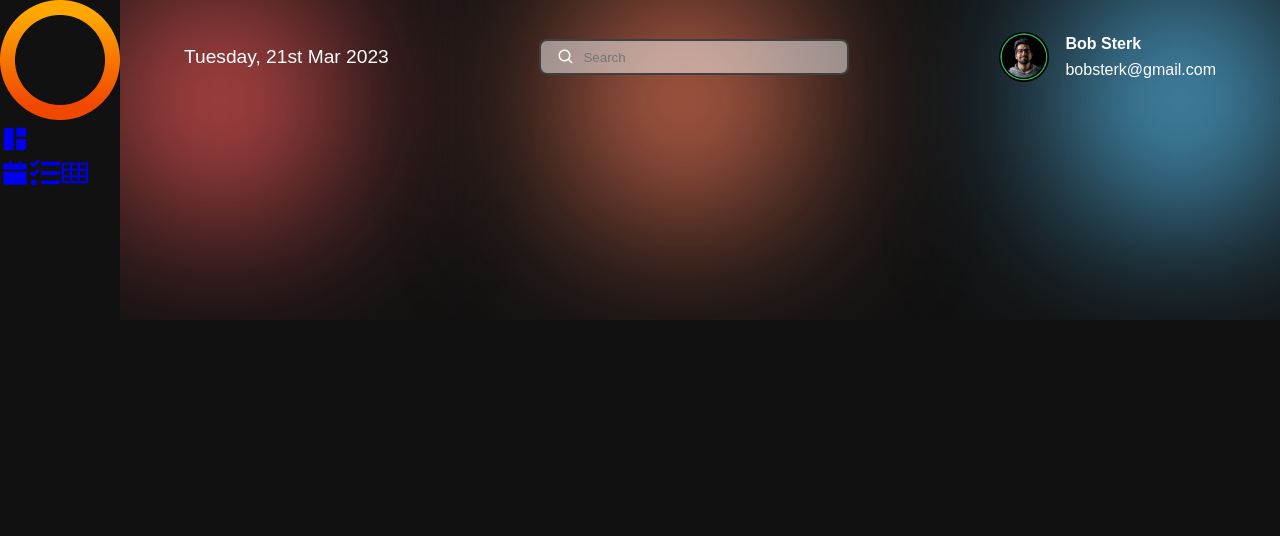
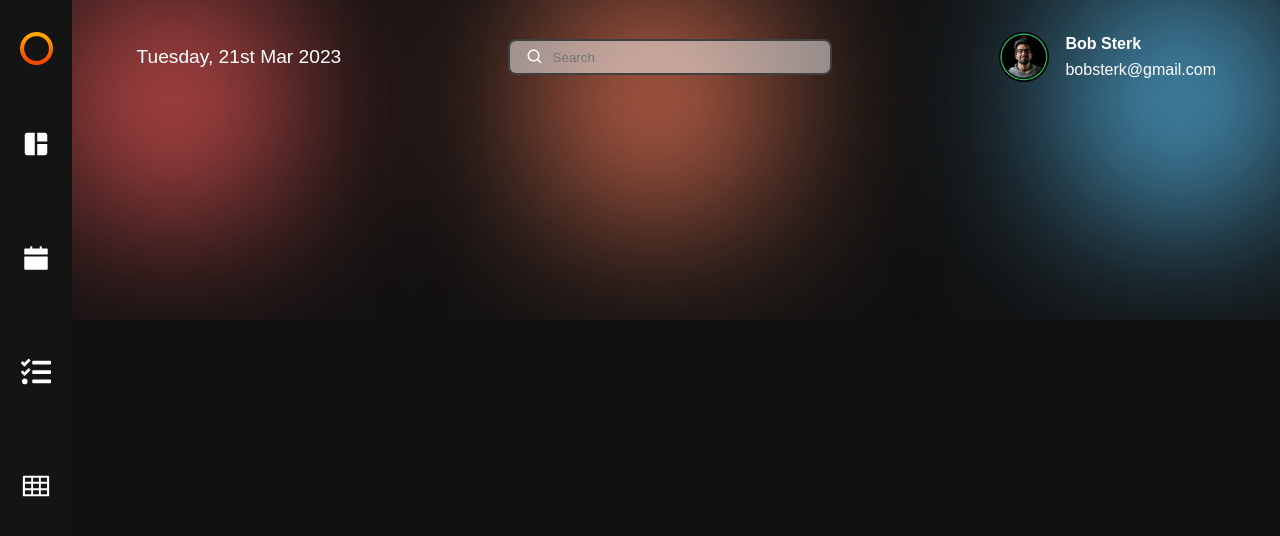
Before and after one commit to JarekCh/admin_dashboard, a React (Vite) app: page /dashboard in a window 1280 px wide. Shown: the top 536 px of the page. Built offline with nearby package versions, Linux system fonts and the light colour scheme.

Commit message:
edir Sidebar css

```diff
--- a/src/components/Sidebar/Sidebar.jsx
+++ b/src/components/Sidebar/Sidebar.jsx
@@ -12,7 +12,6 @@ export const Sidebar = () => {
         <NavLink to='dashboard' className={css.item} title={'Dashboard'}>
           <MdSpaceDashboard size={30} />
         </NavLink>
-      </div>
         <NavLink to='calendar' className={css.item} title='Calendar'>
           <AiFillCalendar size={30} />
         </NavLink>
@@ -25,5 +24,6 @@ export const Sidebar = () => {
           <AiOutlineTable size={30} />
         </NavLink>
       </div>
+    </div>
   );
 };
--- a/src/components/Sidebar/Sidebar.module.css
+++ b/src/components/Sidebar/Sidebar.module.css
@@ -0,0 +1,28 @@
+.container {
+  height: 100vh;
+  width: 6%;
+  max-width: 6rem;
+  display: flex;
+
+  flex-direction: column;
+  align-items: center;
+  padding: 2rem 0rem;
+  background: rgb(20, 20, 20);
+}
+
+.logo {
+  width: 45%;
+  max-width: 5rem;
+}
+
+.menu {
+  margin-top: 4rem;
+  display: flex;
+  flex-direction: column;
+  gap: 5rem;
+}
+
+.item > svg {
+  fill: white;
+  width: 3rem;
+}
```
Lines whose indentation alone changed are shown as unchanged.
